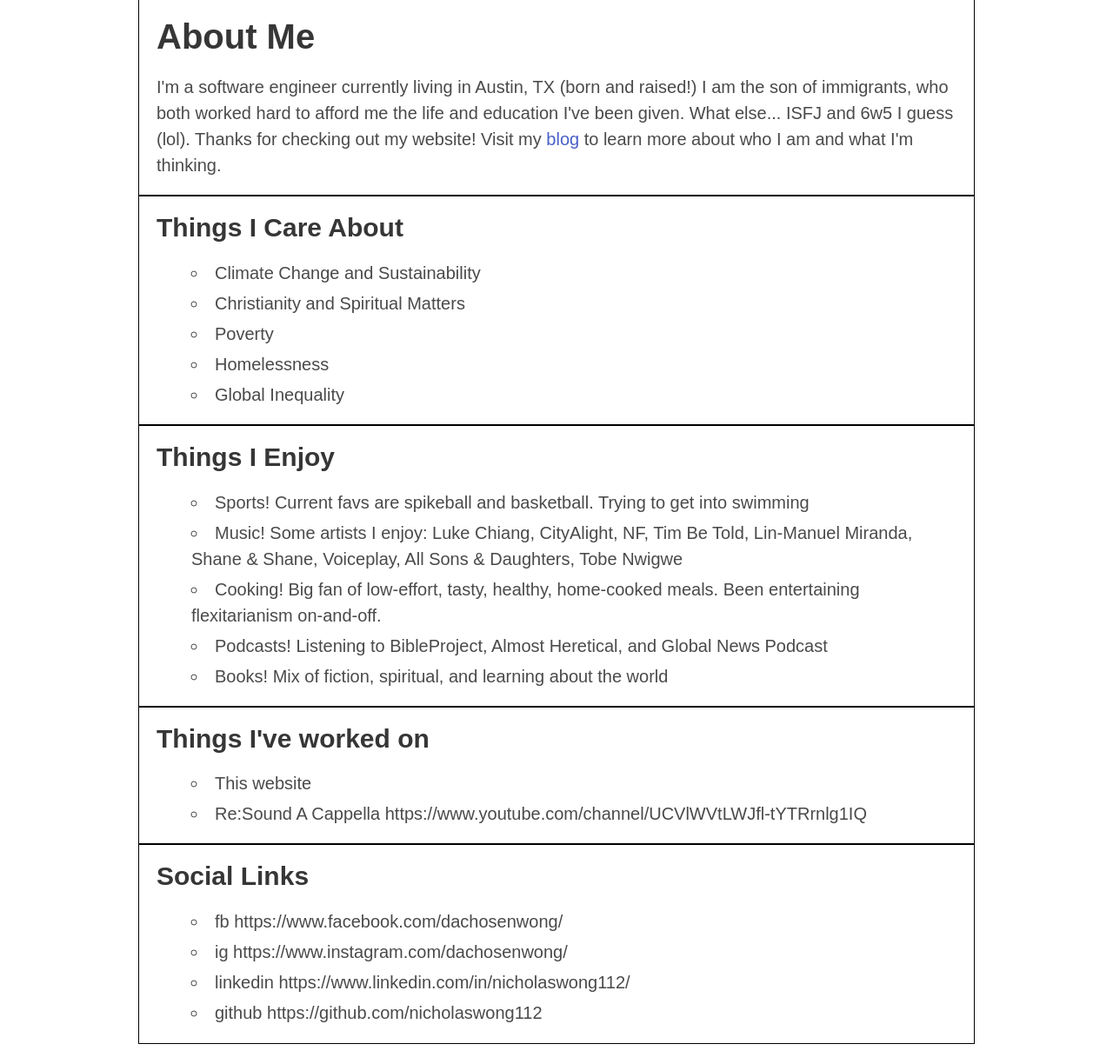
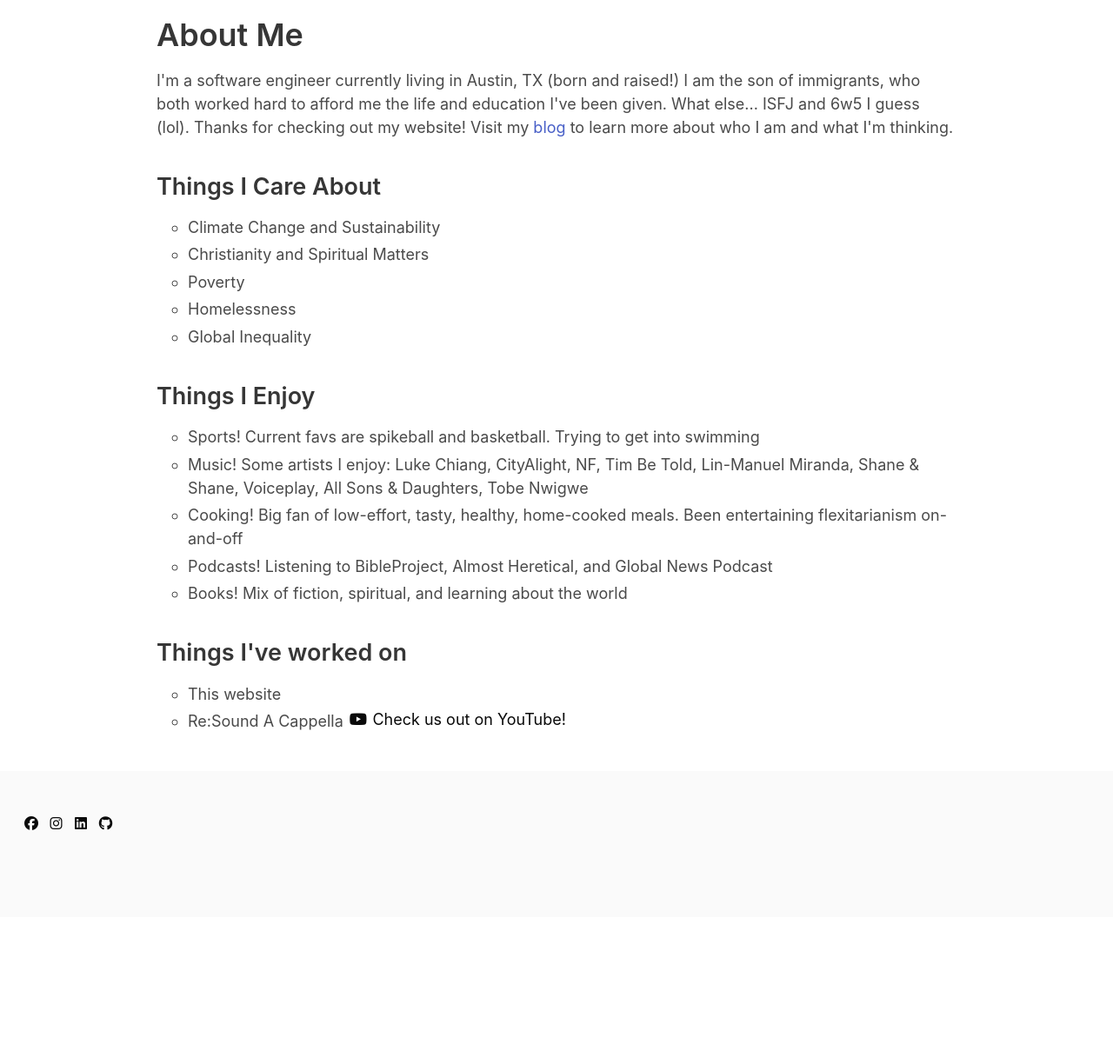
Before and after one commit to nicholaswong112/website, a Django app: page /about in a window 1280 px wide. Shown: the part 52-1276 px from the top of the page at 87% size. After the commit the page ends 1007 px from the top, so only its background shows below. Run offline with Django 4.2, Linux system fonts and the light colour scheme; some libraries are stand-ins or nearby versions.

Commit message:
added social icon footer and updated README

```diff
--- a/bio/static/bio/about.css
+++ b/bio/static/bio/about.css
@@ -4,17 +4,15 @@
 
     max-width: 960px;
     margin: 0 auto;
+
+
+    font-size: 18px;
 }
 
 .section {
-    font-family: sans-serif;
-    font-size: 20px;
-
     padding: 20px;
-    outline: 1px solid black;
 }
 
 .section > ul {
-    list-style-position: inside;
     list-style-type: circle;
 }
--- a/bio/templates/bio/about.html
+++ b/bio/templates/bio/about.html
@@ -9,7 +9,7 @@
 {% endblock %}
 
 {% block content %}
-<div class="section bio">
+<section class="section bio">
     <h1>About Me</h1>
     <p>
         I'm a software engineer currently living in Austin, TX (born and raised!) I
@@ -18,8 +18,8 @@
         website! Visit my <a href="#">blog</a> to learn more about who I am and what
         I'm thinking.
     </p>
-</div>
-<div class="section interests">
+</section>
+<section class="section interests">
     <h3>Things I Care About</h2>
     <ul>
         <li>Climate Change and Sustainability</li>
@@ -28,31 +28,31 @@
         <li>Homelessness</li>
         <li>Global Inequality</li>
     </ul>
-</div>
-<div class="section hobbies">
+</section>
+<section class="section hobbies">
     <h3>Things I Enjoy</h2>
     <ul>
         <li>Sports! Current favs are spikeball and basketball. Trying to get into swimming</li>
         <li>Music! Some artists I enjoy: Luke Chiang, CityAlight, NF, Tim Be Told, Lin-Manuel Miranda, Shane & Shane, Voiceplay, All Sons & Daughters, Tobe Nwigwe</li>
-        <li>Cooking! Big fan of low-effort, tasty, healthy, home-cooked meals. Been entertaining flexitarianism on-and-off.</li>
+        <li>Cooking! Big fan of low-effort, tasty, healthy, home-cooked meals. Been entertaining flexitarianism on-and-off</li>
         <li>Podcasts! Listening to BibleProject, Almost Heretical, and Global News Podcast</li>
         <li>Books! Mix of fiction, spiritual, and learning about the world</li>
     </ul>
-</div>
-<div class="section projects">
+</section>
+<section class="section projects">
     <h3>Things I've worked on</h2>
-    <ul>
-        <li>This website</li>
-        <li>Re:Sound A Cappella https://www.youtube.com/channel/UCVlWVtLWJfl-tYTRrnlg1IQ </li>
-    </ul>
-</div>
-<div class="section socials">
-    <h3>Social Links</h2>
-    <ul>
-        <li>fb https://www.facebook.com/dachosenwong/</li>
-        <li>ig https://www.instagram.com/dachosenwong/</li>
-        <li>linkedin https://www.linkedin.com/in/nicholaswong112/</li>
-        <li>github https://github.com/nicholaswong112</li>
-    </ul>
-</div>
+        <ul>
+            <li>This website</li>
+            <li>Re:Sound A Cappella
+                <a href="https://www.youtube.com/channel/UCVlWVtLWJfl-tYTRrnlg1IQ">
+                <span class="icon-text has-text-black">
+                    <span class="icon">
+                        <i class="fa-brands fa-youtube"></i>
+                    </span>
+                    <span>Check us out on YouTube!</span>
+                </span>
+                </a>
+            </li>
+        </ul>
+</section>
 {% endblock %}
--- a/templates/base.html
+++ b/templates/base.html
@@ -11,6 +11,7 @@
       crossorigin="anonymous"
       referrerpolicy="no-referrer"
     />
+    <script src="https://kit.fontawesome.com/b125db7b60.js" crossorigin="anonymous"></script>
     <title>{% block title %}TODO{% endblock %} | Nick Wong</title>
     {% block head %}
     <meta name="description" content="TODO" />
@@ -39,6 +40,22 @@
       </nav>
     </header>
     <div class="content">{% block content %}{% endblock %}</div>
+    <footer class="footer">
+      <div class="socials">
+        <a class="icon has-text-black" href="https://www.facebook.com/dachosenwong/">
+          <i class="fa-brands fa-facebook"></i>
+        </a>
+        <a class="icon has-text-black" href="https://www.instagram.com/dachosenwong/">
+          <i class="fa-brands fa-instagram"></i>
+        </a>
+        <a class="icon has-text-black" href="https://www.linkedin.com/in/nicholaswong112/">
+          <i class="fa-brands fa-linkedin"></i>
+        </a>
+        <a class="icon has-text-black" href="https://github.com/nicholaswong112/">
+          <i class="fa-brands fa-github"></i>
+        </a>
+      </div>
+    </footer>
     <script src="https://ajax.googleapis.com/ajax/libs/jquery/3.6.1/jquery.min.js"></script>
     <script>
       $(document).ready(function () {
```
Also changed, not shown: README.md.
